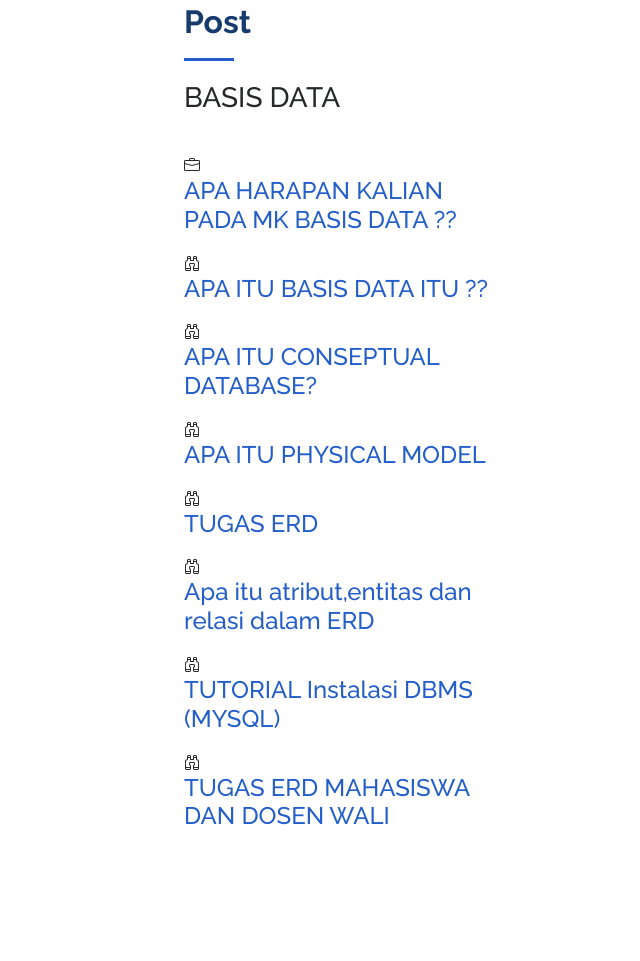
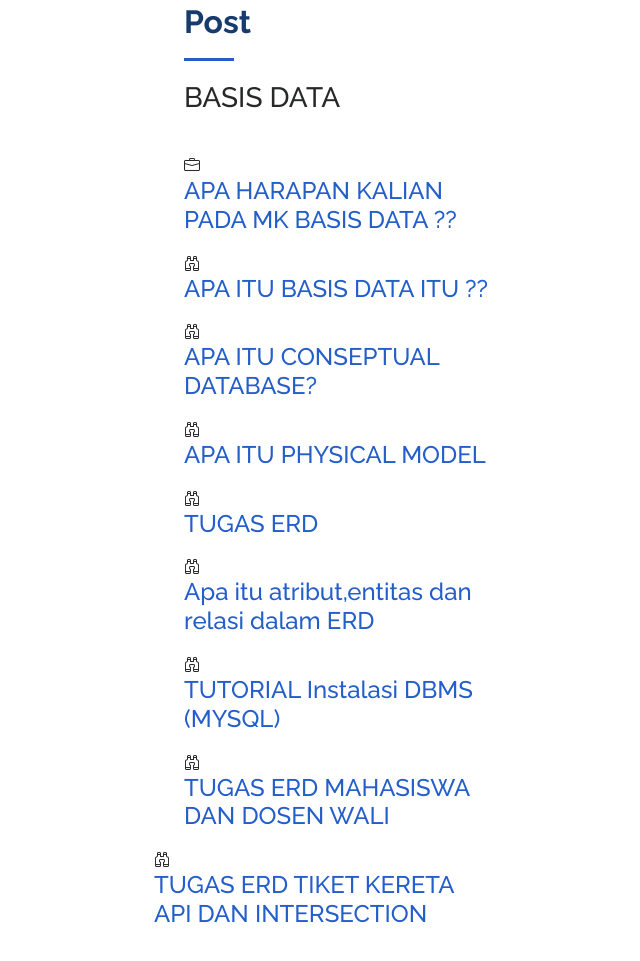
Before and after one commit to Janurohmani/ubpkarawang231151, a plain HTML site: page index.html in a window 1280 px wide. Shown: the part 2647-3608 px from the top of the page, without its empty margins (146-786 px from the left). Before the commit the page ends 3554 px from the top, so only its background shows below. Drawn offline with nearby package versions, Linux system fonts and the light colour scheme.

Commit message:
Update index.html

```diff
--- a/index.html
+++ b/index.html
@@ -303,6 +303,12 @@
           <p class="description"></p>
         </div>
       </div>
+      <div class="col-lg-4 col-md-6 icon-box" data-aos="fade-up" data-aos-delay="100">
+        <div class="icon"><i class="bi bi-binoculars"></i></div>
+        <h4 class="title"><a href="tugas5.html" target="_blank">TUGAS ERD TIKET KERETA API DAN INTERSECTION</a></h4>
+        <p class="description"></p>
+      </div>
+    </div>
     </section><!-- End Services Section -->
 
           </div>
```
